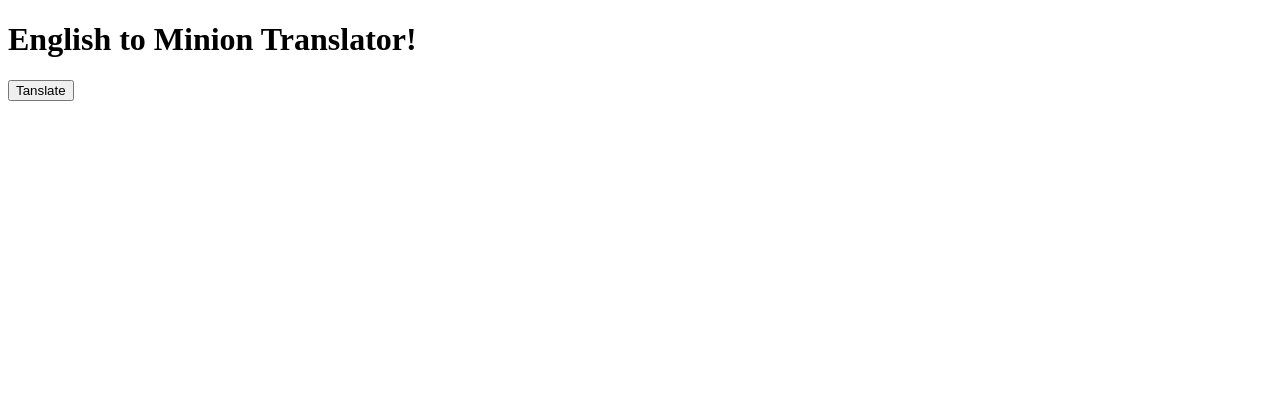
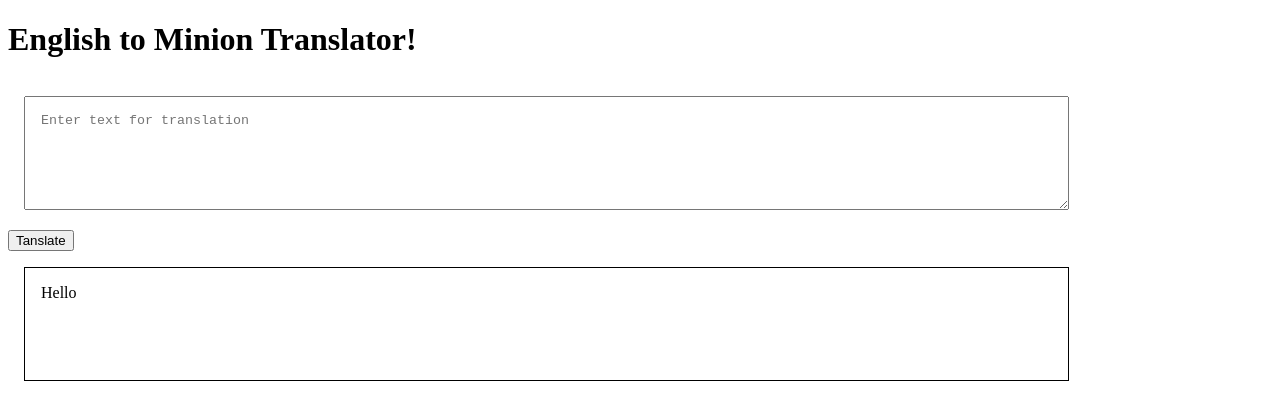
Before and after one commit to RadhikaRJ/neogcamp-banana-speak, a plain HTML site: page index.html in a window 1280 px wide. Both pictures are taken after a click on the button "Tanslate". Drawn offline with Linux system fonts and the light colour scheme.

Commit message:
Input-Process-Output Textarea-clickEventHandler-OutputInDiv

```diff
--- a/app.js
+++ b/app.js
@@ -1,5 +1,10 @@
 var btntranslate = document.querySelector("#btn-translate");
-btntranslate.addEventListener("click",clickEventHandler());
+var textInput = document.querySelector("#txt-input");
+var textOutputDiv =document.querySelector("#output-txt");
+// console.log(textInput);
+btntranslate.addEventListener("click",clickEventHandler);
 function clickEventHandler(){
     console.log("Button is clicked!");
-}
+    console.log("text input: ",textInput.value);
+    textOutputDiv.innerText ="Hello "+ textInput.value;
+};
--- a/index.html
+++ b/index.html
@@ -3,7 +3,24 @@
 <head>
     <meta charset="UTF-8">
     <meta name="viewport" content="width=device-width, initial-scale=1.0">
-    <title>Minion Speaks</title>
+    <title>Banana Speak</title>
+    <style>
+        textarea{
+            width:80%;
+            height:10vh;
+            display:black;
+            margin: 1rem;
+            padding:1rem;
+
+        }
+        #output-txt{
+            width:80%;
+            height:10vh;
+            margin: 1rem;
+            padding:1rem 1rem ;
+            border: 1px solid black ;
+        }
+    </style>
 </head>
 <body>
    <h1>English to Minion Translator!</h1>
@@ -12,8 +29,10 @@
        var username=prompt("enter username")
        alert("Welcome "+username);
    </script> -->
-
+    <textarea id="txt-input" placeholder="Enter text for translation"></textarea>
+    <div></div>
    <button id="btn-translate">Tanslate</button>
+   <div id="output-txt" ></div>
    <script src="app.js" type="text/javascript"></script>
 </body>
 </html>
```
